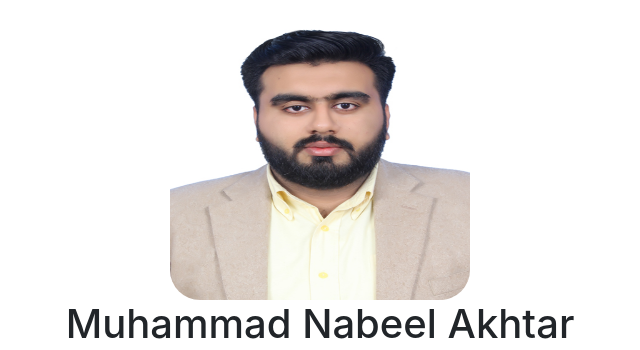
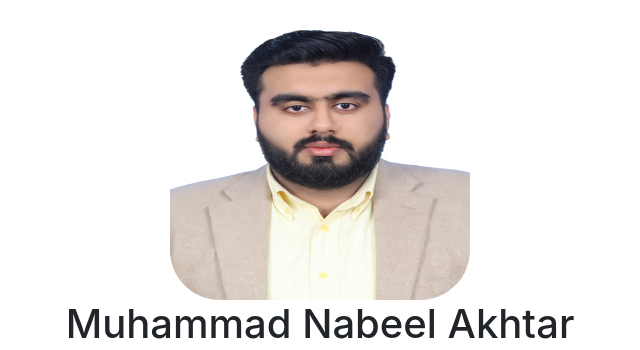
Before and after one commit to MNabeelAkhtar/Resume, a plain HTML site: page index.html in a window 1280 px wide. Shown: the top 350 px of the page, 320-960 px from the left. Drawn offline with nearby package versions, Linux system fonts and the light colour scheme.

Commit message:
Update index.html

```diff
--- a/index.html
+++ b/index.html
@@ -7,7 +7,7 @@
 </head>
 <body>
     <div style="text-align: center">
-        <img style="border-radius:30px" src="Nabeel_2.jpg" alt="Girl in a jacket" width="300" height="300">
+        <img style="border-radius: 50px" src="Nabeel_2.jpg" alt="Girl in a jacket" width="300" height="300">
     </div>
     <div style="text-align: center">
         <div style="text-align:center">
```
